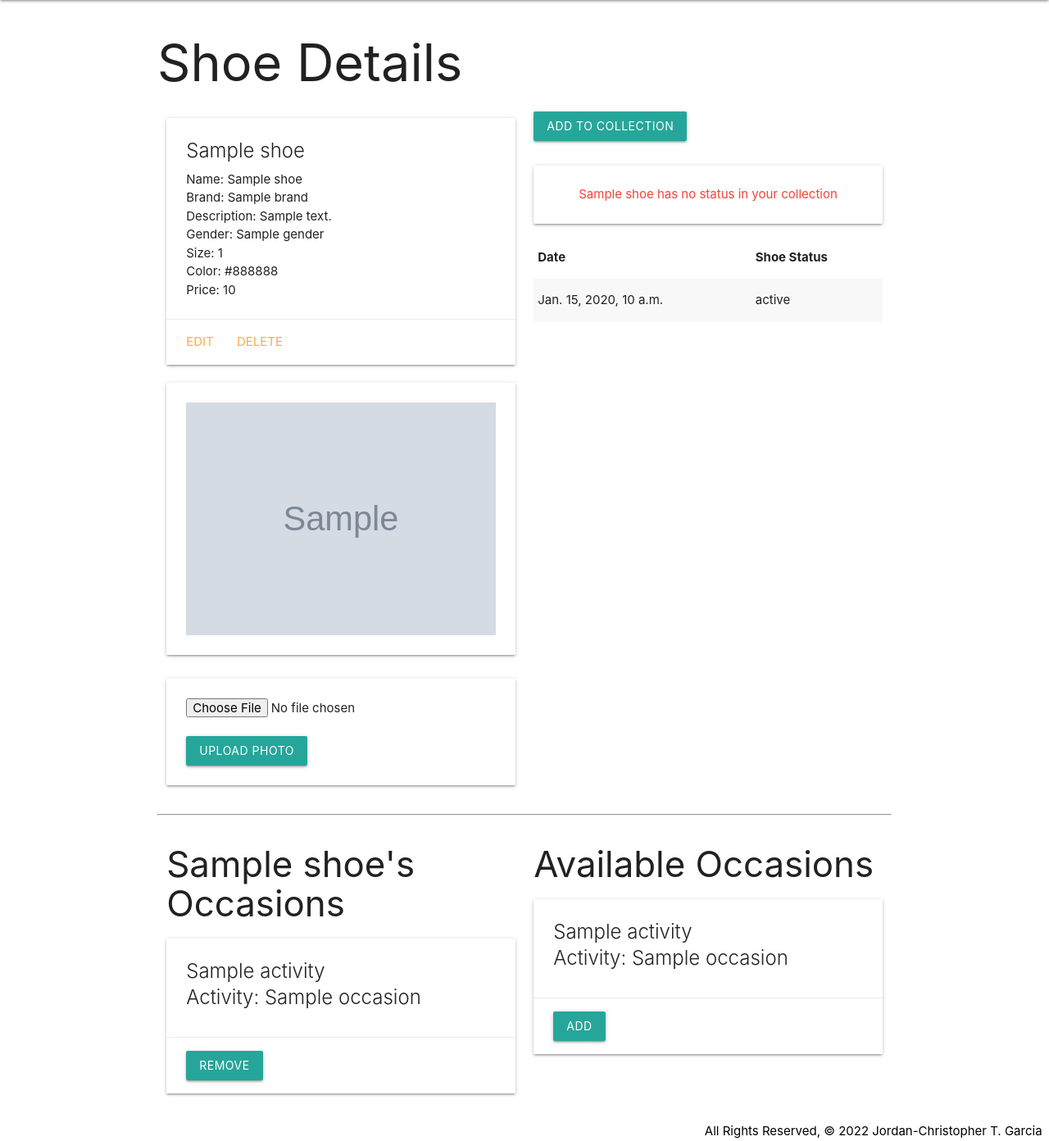
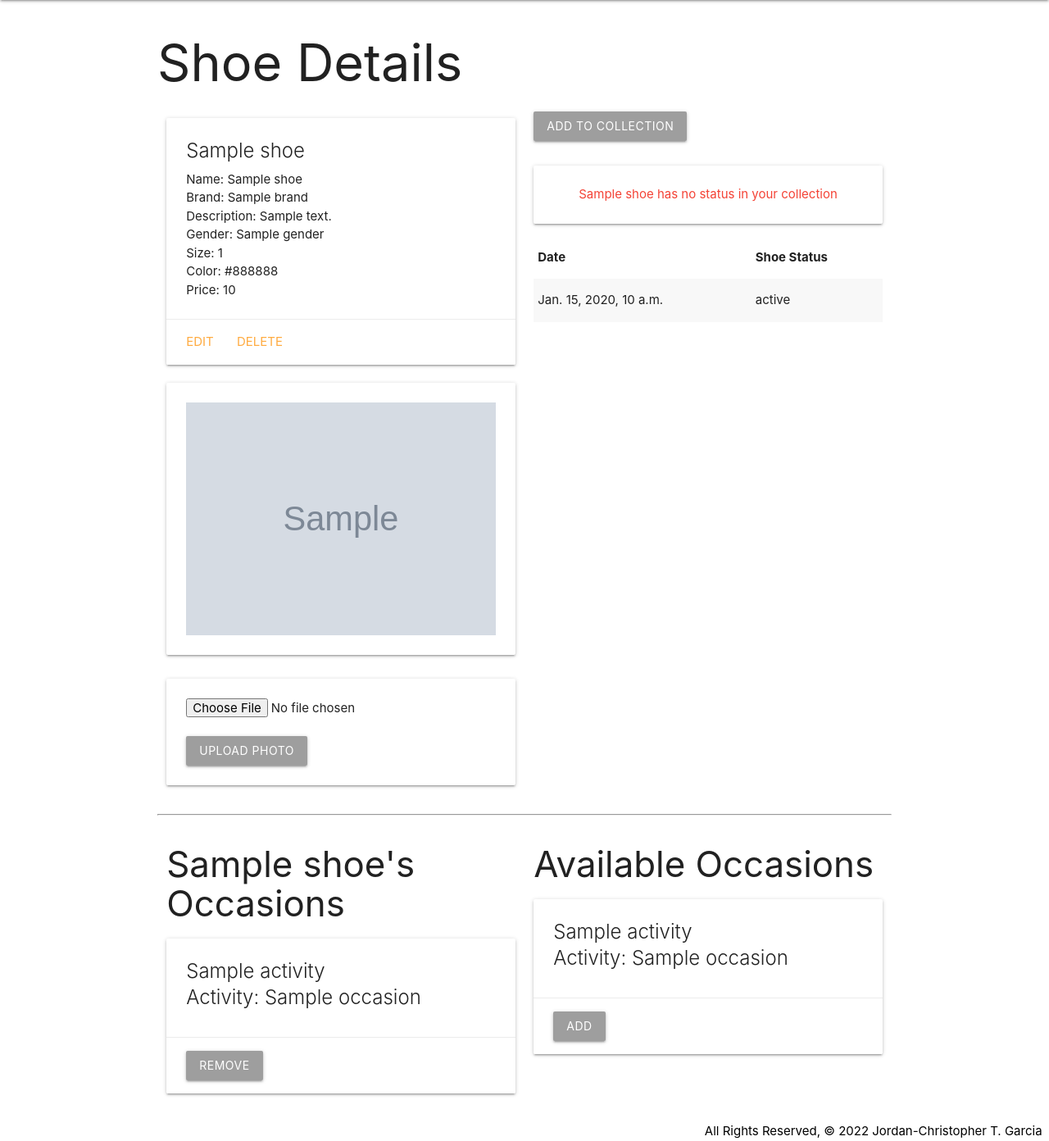
Before and after one commit to jctgarcia20/shoe-collector, a Django app: template main_app/templates/shoes/detail.html in a window 1280 px wide. Shown: the part 64-1456 px from the top of the page at 82% size. Run offline with Django 3.2, Linux system fonts and the light colour scheme; the template is opened without the code that fills it: most values are stand-ins (such as "Sample title", 1, 10 or a date in 2020); grey boxes marked "Sample" are stand-in pictures.

Commit message:
Update btns

```diff
--- a/main_app/templates/home.html
+++ b/main_app/templates/home.html
@@ -2,7 +2,6 @@
 {% block content %}
 
 <h1 id="slogan">Start Your Collection</h1>
-<br>
 <img src="https://i.imgur.com/QPcuuca.png" alt="air jordan 1" id="homeImg">
 <a href="shoes/create/" class="waves-effect waves-light btn grey lighten-2 black-text" id="homeBtn">Begin Collecting</a>
 
--- a/main_app/templates/main_app/occasion_form.html
+++ b/main_app/templates/main_app/occasion_form.html
@@ -14,6 +14,7 @@
       <!-- Render the inputs inside of <tr>s & <td>s -->
       {{ form.as_table }}
     </table>
-    <input type="submit" value="Submit!" class="btn">
+    <br>
+    <input type="submit" value="Add Occasion" class="btn red lighten-2">
   </form>
 {% endblock %}
--- a/main_app/templates/main_app/shoe_form.html
+++ b/main_app/templates/main_app/shoe_form.html
@@ -14,7 +14,8 @@
   <table>
     {{ form.as_table }}
   </table>
-  <input type="submit" value="Add Shoe" class="btn">
+  <br>
+  <input type="submit" value="Add Shoe" class="btn red lighten-2">
 </form>
 
 {% endblock %}
--- a/main_app/templates/shoes/detail.html
+++ b/main_app/templates/shoes/detail.html
@@ -30,14 +30,14 @@
       {% csrf_token %}
       <input type="file" name="photo-file">
       <br><br>
-      <input type="submit" class="btn" value="Upload Photo">
+      <input type="submit" class="btn grey" value="Upload Photo">
     </form>
   </div>
   <div class="col s6">
     <form action="{% url 'add_wore' shoe.id %}" method="POST">
       {% csrf_token %}
       {{ wore_form.as_p }}
-      <input type="submit" class="btn" value="Add to Collection">
+      <input type="submit" class="btn btn grey" value="Add to Collection">
     </form>
     <br>
     {% if shoe.wore_status %}
@@ -77,7 +77,7 @@
           <div class="card-action">
             <form action="{% url 'unassoc_occasion' shoe.id occasion.id %}" method="POST">
               {% csrf_token %}
-              <button type="submit" class="btn">Remove</button>
+              <button type="submit" class="btn grey">Remove</button>
             </form>
           </div>
         </div>
@@ -102,7 +102,7 @@
           <div class="card-action">
             <form action="{% url 'assoc_occasion' shoe.id occasion.id %}" method="POST">
               {% csrf_token %}
-              <button type="submit" class="btn">Add</button>
+              <button type="submit" class="btn grey">Add</button>
             </form>
           </div>
         </div>
```
